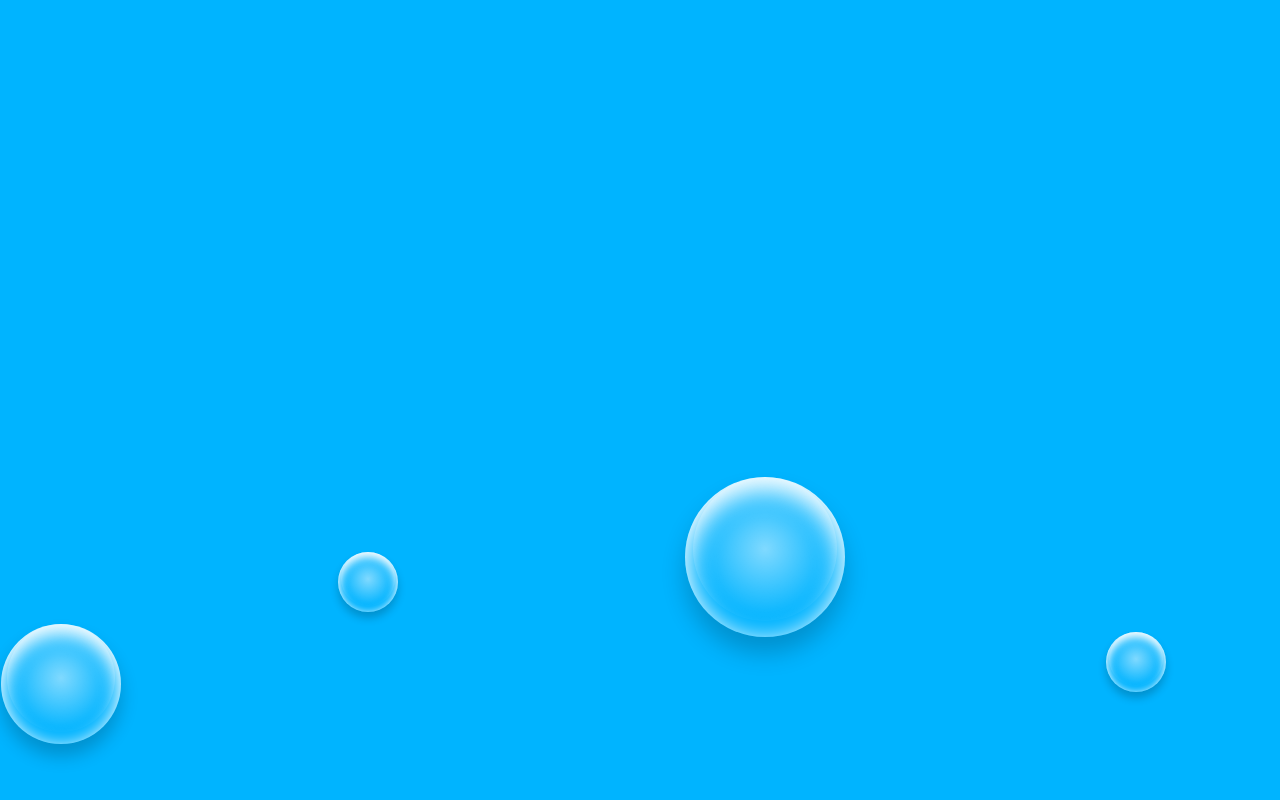
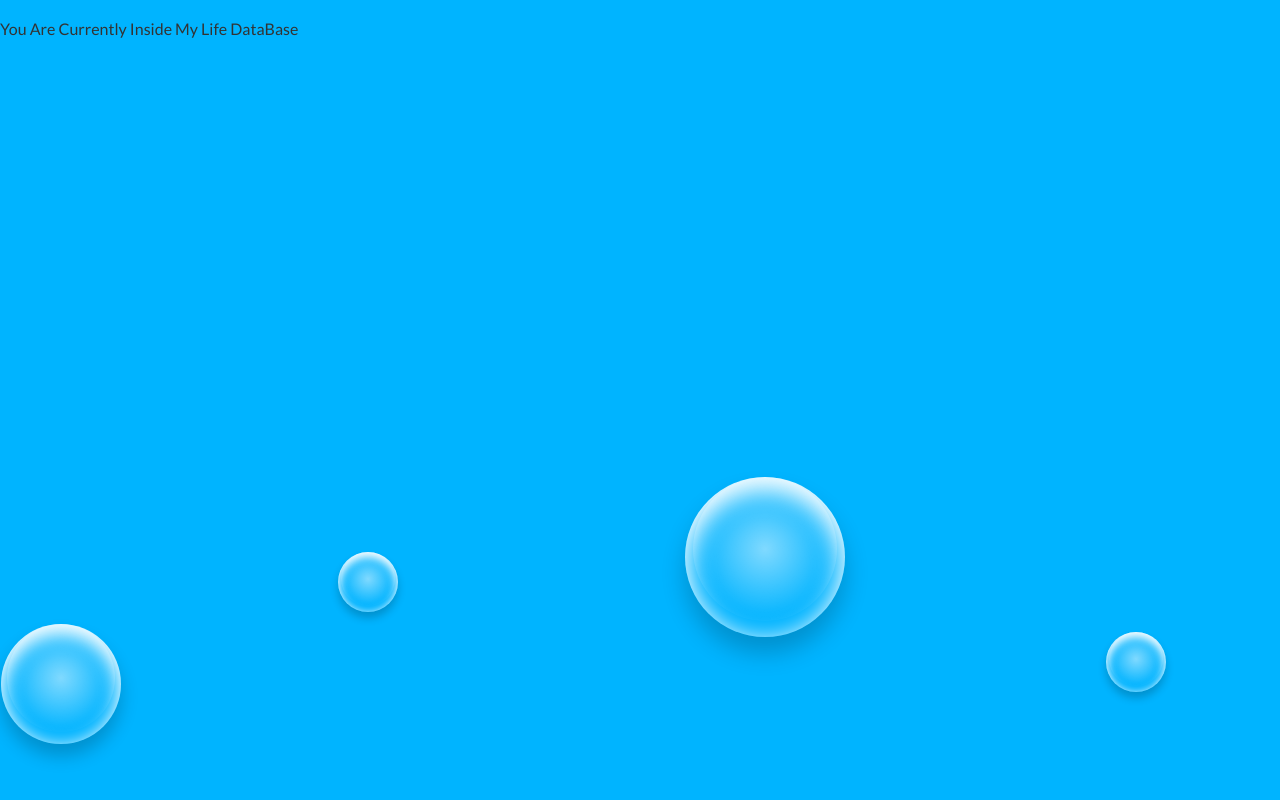
Before and after one commit to rockanandu/blog, a website: page page.html in a window 1280 px wide. Drawn offline with Linux system fonts and the light colour scheme.

Commit message:
Update page.html

```diff
--- a/page.html
+++ b/page.html
@@ -16,8 +16,9 @@
     <link href="https://fonts.googleapis.com/css?family=Catamaran:100,200,300,400,500,600,700,800,900" rel="stylesheet">
     <link href="https://fonts.googleapis.com/css?family=Lato:100,100i,300,300i,400,400i,700,700i,900,900i" rel="stylesheet">
     <link href="css/page.css" rel="stylesheet">
+    </head>
 
-
+     <body>
   <div id="background-wrap">
     <div class="bubble x1"></div>
     <div class="bubble x2"></div>
@@ -30,3 +31,6 @@
     <div class="bubble x9"></div>
     <div class="bubble x10"></div>
   </div>
+
+    <br>You Are Currently Inside My Life DataBase</br>
+    </body>
```
